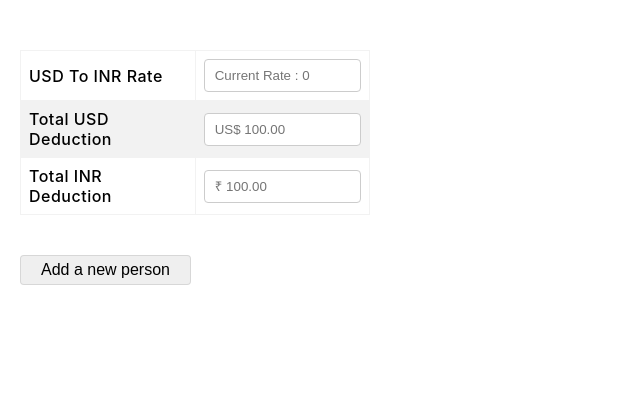
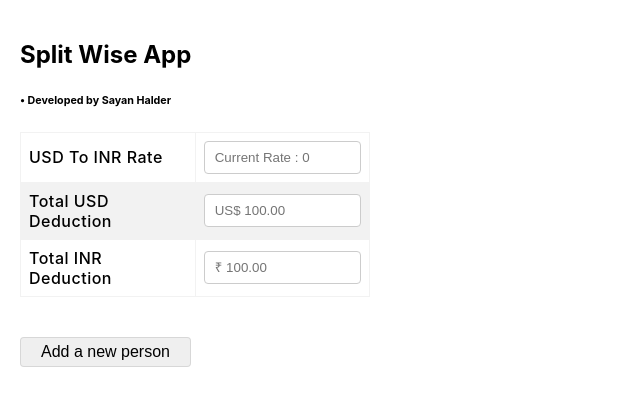
Before and after one commit to sayan19967/split-wise-app-sayan, a React (Create React App) app: page / in a window 1280 px wide. Shown: the top 406 px of the page, without its empty margins (0-640 px from the left). Built offline with nearby package versions, Linux system fonts and the light colour scheme; no server answers.

Commit message:
changed app header

```diff
--- a/package.json
+++ b/package.json
@@ -1,5 +1,5 @@
 {
-  "name": "split-wise-app-sayan",
+  "name": "split-wise-app",
   "version": "0.1.0",
   "private": true,
   "dependencies": {
--- a/src/App.js
+++ b/src/App.js
@@ -102,11 +102,11 @@ export class App extends Component {
     //formValues = { ...formValues, [name]: type === "number" ? parseInt(value) : value };
     console.log(e.target)
     console.log(value)
-    if(this.validateIfStringHasDigitsOnly(value)) {
+    if (this.validateIfStringHasDigitsOnly(value)) {
       value = (type === "number") ? parseFloat(value) : value;
       await this.setState({
         [name]: value,
-        [name+"ErrorMsg"]: null
+        [name + "ErrorMsg"]: null
       });
       if (data.length > 1) {
         const newData = this.calculateUsdAndInrShare(data, formValues);
@@ -119,11 +119,11 @@ export class App extends Component {
         });
       }
       //console.log(this.state)
-    }else{
+    } else {
       console.log(value)
       await this.setState((prevState, props) => ({
         //[name]: prevState.usdToInrRate,
-        [name+"ErrorMsg"]: "Please enter digits only!"
+        [name + "ErrorMsg"]: "Please enter digits only!"
       }));
       console.log(this.state.usdToInrRate);
       console.log(this.state.usdToInrRateErrorMsg);
@@ -157,7 +157,7 @@ export class App extends Component {
     const { id, type, value } = e.target, { data, formValues } = this.state;
     console.log("changed amount " + value);
     console.log(data);
-    if(this.validateIfStringHasDigitsOnly(value)){
+    if (this.validateIfStringHasDigitsOnly(value)) {
       data.every((item) => {
         console.log("item._id=" + item._id);
         console.log("id.split('-')[1]=" + id.split('-')[1]);
@@ -181,7 +181,7 @@ export class App extends Component {
       });
       // console.log("confirmation of state change")
       // console.log(this.state.data)
-    }else{
+    } else {
       //console.log(value)
       await this.setState((prevState, props) => ({
         personCardAmountErrorMsg: "Please enter digits only!"
@@ -305,15 +305,16 @@ export class App extends Component {
     return (
       <div className='justify-space'>
         <div className="app-body">
-          {/* <h2 className="app-title">{package_json.name.replace(/-/g, ' ')}</h2> */}
+          <Modal show={showModal} closeHandler={this.closeModalHandler}>
+            {/* Your code goes here */}
+            {/* Render the Form component here */}
+            <Error message={error} />
+            <Form onSaveHandler={this.submitHandler} inputOnChangeHandler={this.inputChangeHandler} ></Form>
+          </Modal>
+          <h2 className="app-title">{package_json.name.replace(/-/g, ' ')}</h2>
+          <h6>&#x2022; Developed by Sayan Halder</h6>
           <Error message={error} />
           <div className="input-group">
-            <Modal show={showModal} closeHandler={this.closeModalHandler}>
-              {/* Your code goes here */}
-              {/* Render the Form component here */}
-              <Error message={error} />
-              <Form onSaveHandler={this.submitHandler} inputOnChangeHandler={this.inputChangeHandler} ></Form>
-            </Modal>
             <table className='a'>
               <tbody className='a'>
                 <tr >
@@ -322,7 +323,7 @@ export class App extends Component {
                     <input onChange={this.inputRateOrDeductionChangeHandler}
                       type="text" name="usdToInrRate"
                       title="usdToInrRate" placeholder={"Current Rate : " + usdToInrRatePlaceholder}
-                      style={usdToInrRateErrorMsg == null ? null : ({borderColor:"red"})}
+                      style={usdToInrRateErrorMsg == null ? null : ({ borderColor: "red" })}
                     />
                     {usdToInrRateErrorMsg == null ? null : (<p className='small-txt'>{usdToInrRateErrorMsg}</p>)}
                   </td>
@@ -332,9 +333,9 @@ export class App extends Component {
                   <td><input onChange={this.inputRateOrDeductionChangeHandler}
                     type="text" name="totalUSDDeduction"
                     title="totalUSDDeduction" placeholder="US$ 100.00"
-                    style={totalUSDDeductionErrorMsg == null ? null : ({borderColor:"red"})}
+                    style={totalUSDDeductionErrorMsg == null ? null : ({ borderColor: "red" })}
                   />
-                  {totalUSDDeductionErrorMsg == null ? null : (<p className='small-txt'>{totalUSDDeductionErrorMsg}</p>)}
+                    {totalUSDDeductionErrorMsg == null ? null : (<p className='small-txt'>{totalUSDDeductionErrorMsg}</p>)}
                   </td>
                 </tr>
                 <tr>
@@ -342,7 +343,7 @@ export class App extends Component {
                   <td><input onChange={this.inputRateOrDeductionChangeHandler}
                     type="text" name="totalINRDeduction"
                     title="totalINRDeduction" placeholder="₹ 100.00"
-                    style={totalINRDeductionErrorMsg == null ? null : ({borderColor:"red"})}
+                    style={totalINRDeductionErrorMsg == null ? null : ({ borderColor: "red" })}
                   />{totalINRDeductionErrorMsg == null ? null : (<p className='small-txt'>{totalINRDeductionErrorMsg}</p>)}
                   </td>
                 </tr>
--- a/src/index.css
+++ b/src/index.css
@@ -164,7 +164,7 @@ input:focus::placeholder {
 }
 
 .input-group {
-  padding-top: 10px;
+  /*padding-top: 10px;*/
   padding-bottom: 10px;
 }
 
@@ -214,6 +214,7 @@ input:focus::placeholder {
 
 .card:hover .btn-delete {
   display: block;
+  height: 30px;
 }
 
 .card-footer {
@@ -251,7 +252,7 @@ input:focus::placeholder {
   align-items: center;
   float: left;
   padding-bottom: 12px;
-  padding-top: 50px;
+  padding-top: 90px;
 
 }
 
```
